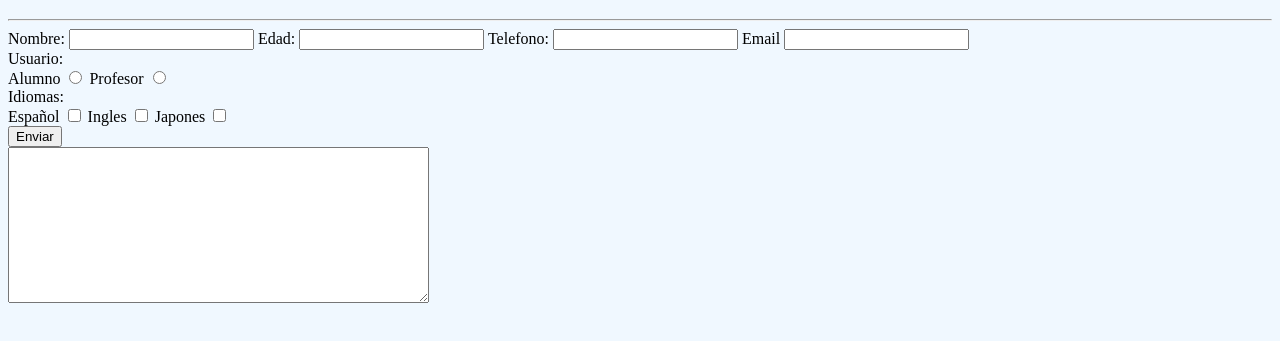
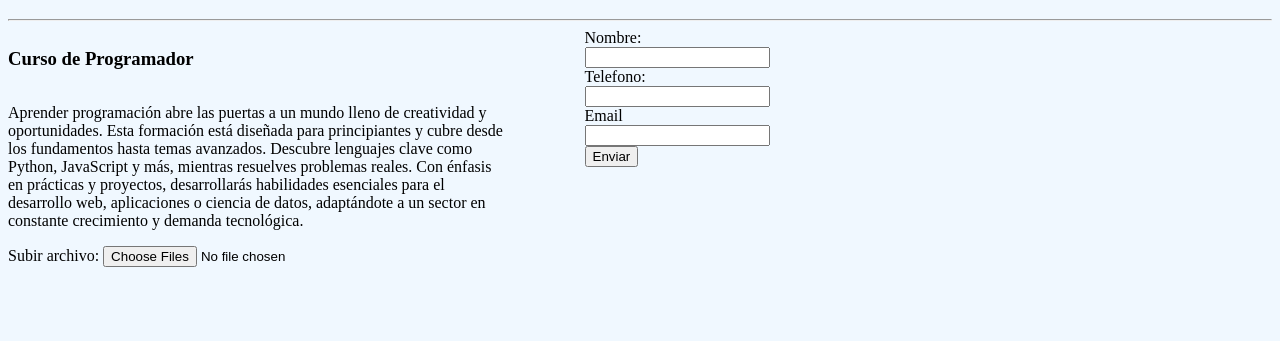
Before and after one commit to JonY-Vinan/DesarrolloWeb, a plain HTML site: page Projecto_inicial/fomulario.html in a window 1280 px wide. Shown: the part 61-402 px from the top of the page. Drawn offline with Linux system fonts and the light colour scheme.

Commit message:
pruebas de javascript

```diff
--- a/Projecto_inicial/css/inicio.css
+++ b/Projecto_inicial/css/inicio.css
@@ -69,3 +69,23 @@ h1 {
 th {
   width: 62%;
 }
+
+.usid {
+  display: flex;
+  justify-content: center;
+}
+
+.datos {
+  display: flex;
+  justify-content: center;
+  height: 100%;
+  width: 40%;
+}
+
+.part1 {
+  display: flex;
+  justify-content: center;
+  justify-items: start;
+  flex-direction: column;
+  align-items: flex-start;
+}
--- a/Projecto_inicial/fomulario.html
+++ b/Projecto_inicial/fomulario.html
@@ -9,40 +9,48 @@
   <body>
     <h1>Formulario</h1>
     <hr />
-    <div class="formulario">
-      <form action="" method="get">
+
+    <div class="inicio" style="display: flex; width: 100%">
+      <div style="display: flex; width: 50%; flex-direction: column">
+        <h3>Curso de Programador</h3>
+        <p style="display: flex; text-align: left; width: 79%">
+          Aprender programación abre las puertas a un mundo lleno de creatividad
+          y oportunidades. Esta formación está diseñada para principiantes y
+          cubre desde los fundamentos hasta temas avanzados. Descubre lenguajes
+          clave como Python, JavaScript y más, mientras resuelves problemas
+          reales. Con énfasis en prácticas y proyectos, desarrollarás
+          habilidades esenciales para el desarrollo web, aplicaciones o ciencia
+          de datos, adaptándote a un sector en constante crecimiento y demanda
+          tecnológica.
+        </p>
+      </div>
+      <div>
+        <legend style="font-size: 20px"></legend>
+        <div class="datos">
+          <form id="radioForm" method="get">
+            <div class="part1">
               <label for="name">Nombre: </label>
               <input type="text" name="nombre" id="nombre" />
-        <label>Edad:</label>
-        <input type="number" name="edad" id="edad" />
               <label>Telefono:</label>
               <input type="tel" name="telefono" id="telefono" />
               <label>Email</label>
               <input type="email" name="email" id="email" />
-        <br />
-
-        <div>
-          <label>Usuario:</label>
-          <br />
-          <label for="">Alumno</label>
-          <input type="radio" name="alumno" id="alumno" />
-          <label>Profesor</label>
-          <input type="radio" name="profesor" id="profesor" />
+            </div>
+            <button type="submit">Enviar</button>
+          </form>
+        </div>
+      </div>
     </div>
     <div>
-          <label>Idiomas: </label>
-          <br />
-          <label for="">Español</label>
-          <input type="checkbox" name="espanol" id="espanol" />
-          <label>Ingles</label>
-          <input type="checkbox" name="ingles" id="ingles" />
-          <label>Japones</label>
-          <input type="checkbox" name="japones" id="japones" />
+      <label>Subir archivo:</label>
+      <input
+        type="file"
+        multiple
+        accept=".jpg"
+        name="documento"
+        id="documento"
+      />
     </div>
-        <button type="submit">Enviar</button>
-        <br />
-        <textarea name="datos" id="datos" cols="50" rows="10"></textarea>
-      </form>
-    </div>
+    <script src="js/formulario.js"></script>
   </body>
 </html>
--- /dev/null
+++ b/Projecto_inicial/js/formulario.js
@@ -0,0 +1,24 @@
+function getDatos() {
+  var nombre = document.getElementById("nombre");
+  var edad = document.getElementById("edad");
+  var telefono = document.getElementById("telefono");
+  var correo = document.getElementById("email");
+}
+
+function manejarRadioButtons(formId) {
+  const form = document.getElementById(formId);
+  const radios = form.querySelectorAll('input[type="radio"]');
+
+  radios.forEach((radio) => {
+    radio.addEventListener("change", (event) => {
+      radios.forEach((btn) => {
+        if (btn !== event.target) {
+          btn.checked = false; // Deselecciona los demás botones
+        }
+      });
+    });
+  });
+}
+
+// Llamamos a la función y pasamos el ID del formulario
+manejarRadioButtons("radioForm");
```
Also changed, not shown: Projecto_inicial/ejemplosJavaScript.html (added, +89 -0 lines). Lines whose indentation alone changed are shown as unchanged.
